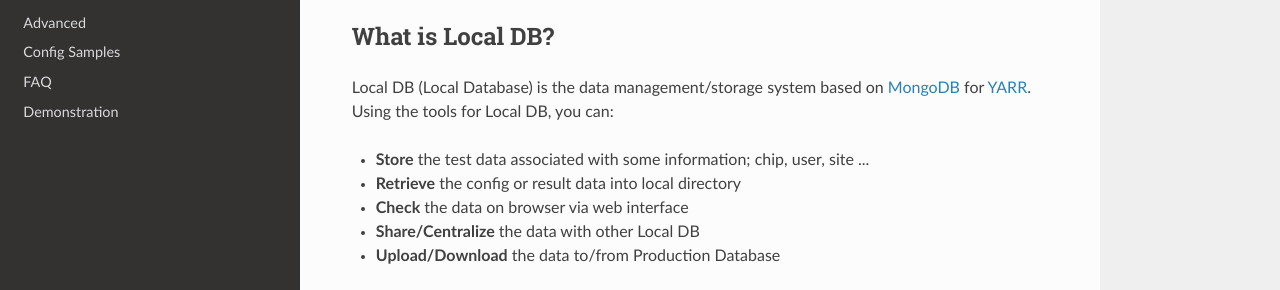
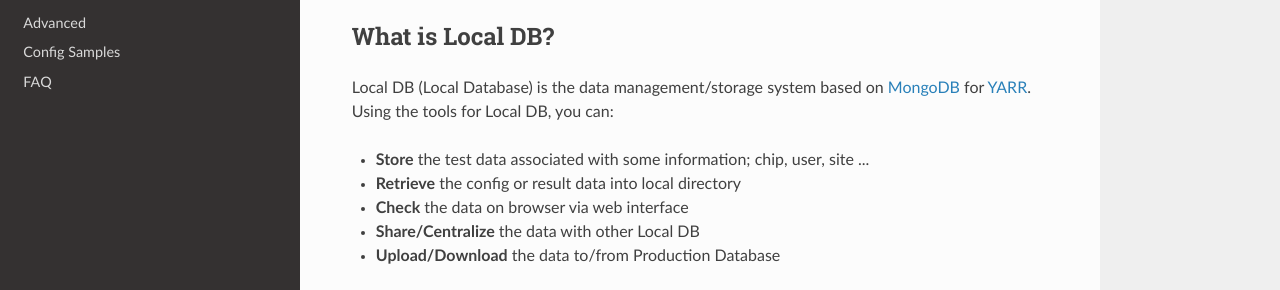
Before and after one commit to jlab-hep/localdb-docs, an MkDocs documentation site: the page built from docs/index.md, in a window 1280 px wide. Shown: the part 247-537 px from the top of the page. Built offline with MkDocs 1.6.1, drawn with Linux system fonts in a browser that asks for light colours; nearby versions of some CDN libraries; old or Windows-style settings are respelled for this version of MkDocs.

Commit message:
modified missed link

```diff
--- a/mkdocs.yml
+++ b/mkdocs.yml
@@ -8,5 +8,4 @@ pages:
     - Advanced: advanced.md
     - Config Samples: config.md
     - FAQ: faq.md
-    - Demonstration: database_demonstration_flow.md
 theme: readthedocs
```
